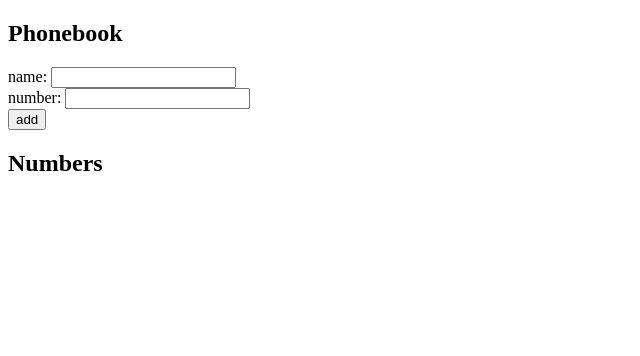
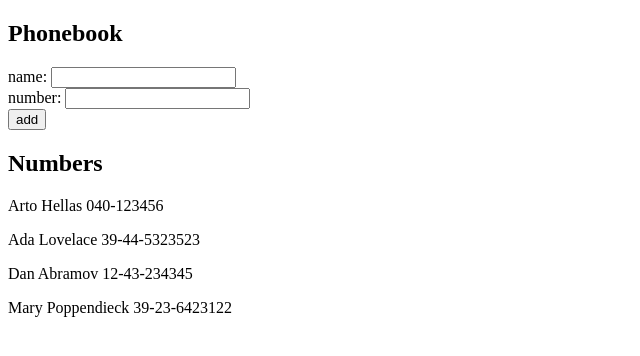
Before and after one commit to ZennithYattare/fullStackOpenCourse, a React (Vite) app in the folder part2/phonebook/: page / in a window 1280 px wide. Shown: the top 356 px of the page, without its empty margins (0-640 px from the left). Built offline with nearby package versions, Linux system fonts and the light colour scheme.

Commit message:
dummy data

```diff
--- a/part2/phonebook/src/App.jsx
+++ b/part2/phonebook/src/App.jsx
@@ -3,7 +3,12 @@
 import { useState } from "react";
 
 function App() {
-	const [persons, setPersons] = useState([]);
+	const [persons, setPersons] = useState([
+		{ name: "Arto Hellas", number: "040-123456", id: 1 },
+		{ name: "Ada Lovelace", number: "39-44-5323523", id: 2 },
+		{ name: "Dan Abramov", number: "12-43-234345", id: 3 },
+		{ name: "Mary Poppendieck", number: "39-23-6423122", id: 4 },
+	]);
 	const [newName, setNewName] = useState("");
 	const [newNumber, setNewNumber] = useState("");
 
```
